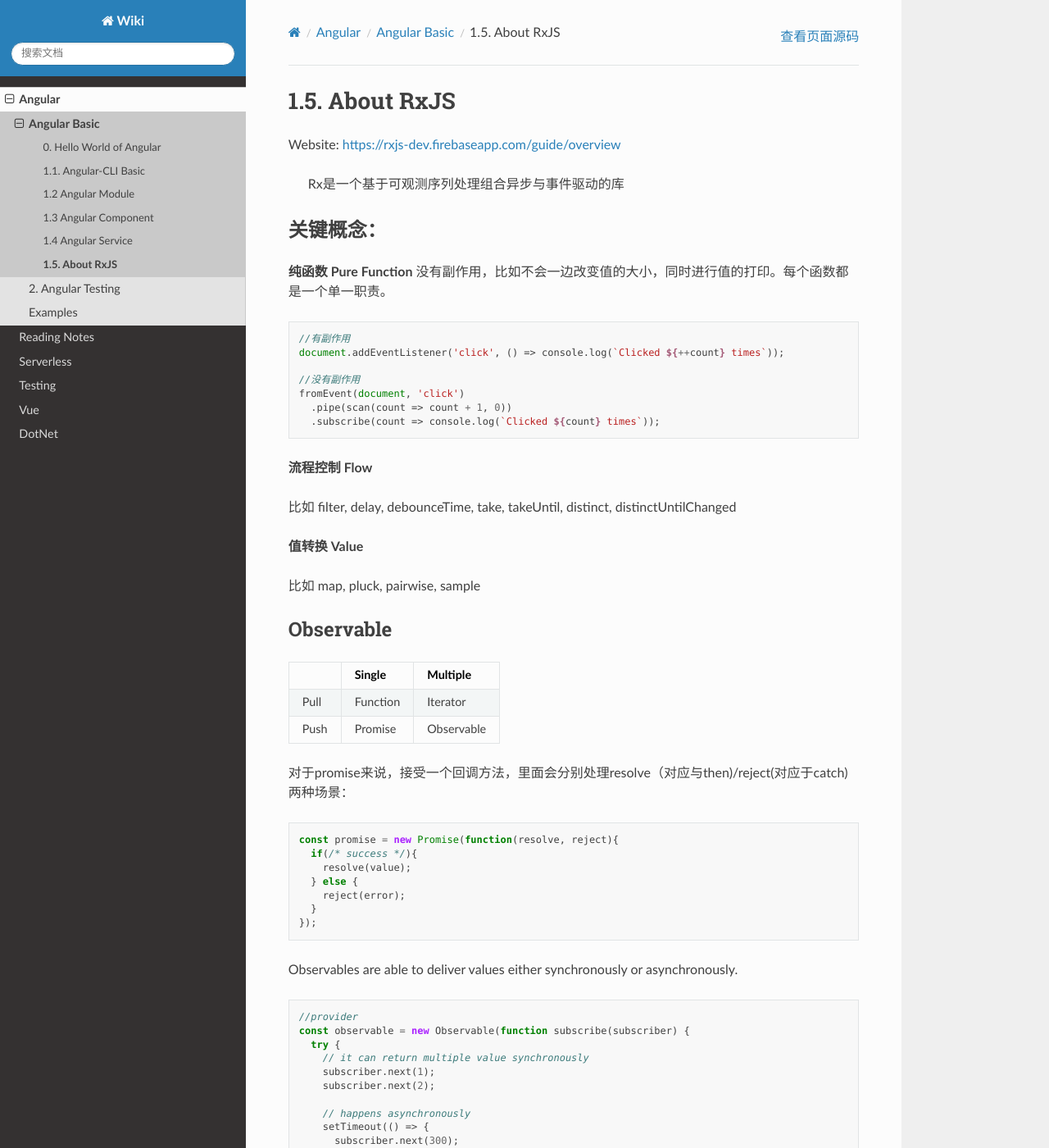
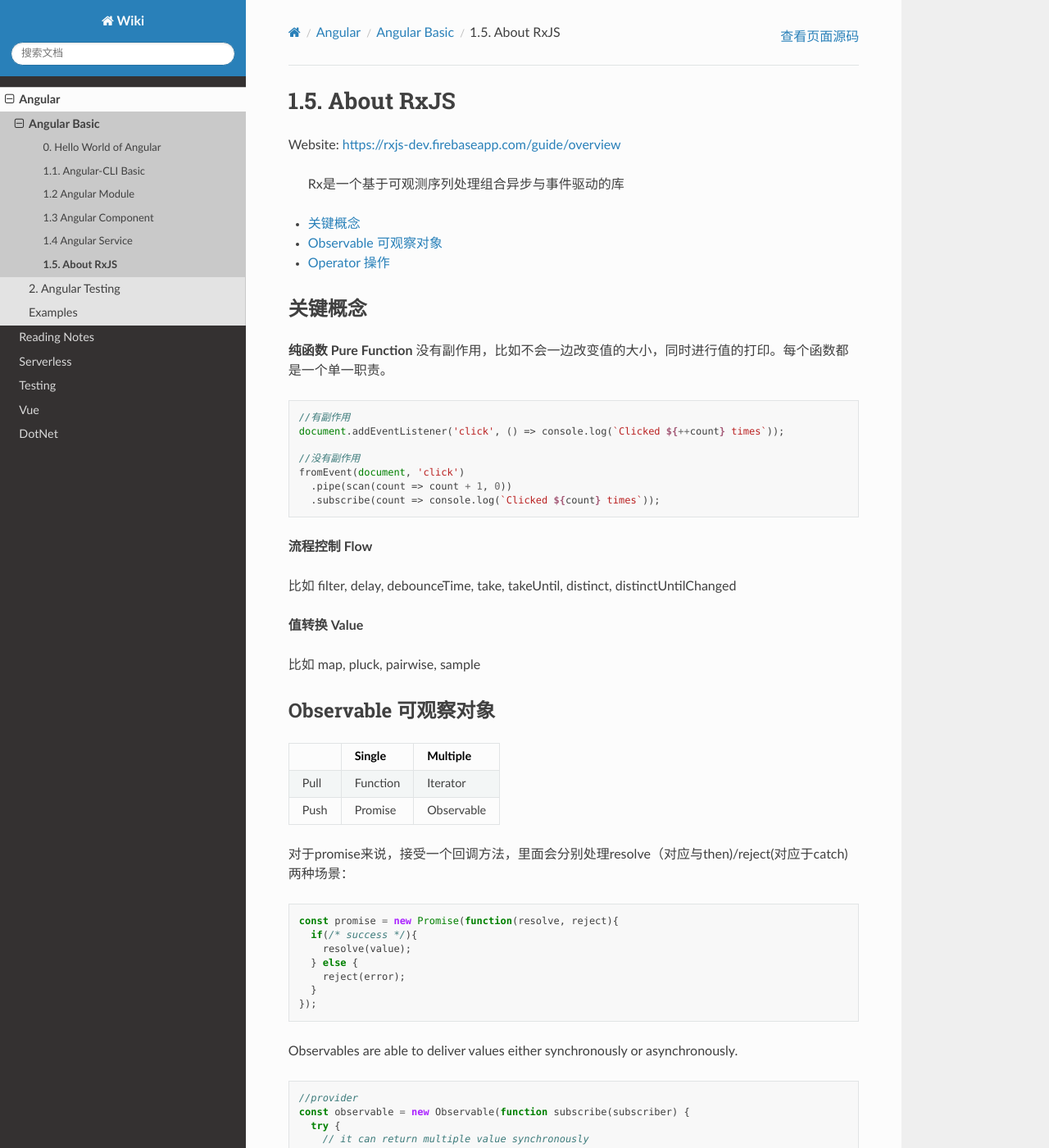
Before and after one commit to abigail830/Sphinx_wiki, a Sphinx documentation site: the page built from source/Angular/1_AngularBasic/1_5_Rxjs.rst, in a window 1280 px wide and 1400 px high. Shown: the whole window at 82% size. Built offline with Sphinx 7.4.7 and the Read the Docs theme 2.0.0, drawn with Linux system fonts in a browser that asks for light colours.

Commit message:
Update 1_5_Rxjs.rst

```diff
--- a/source/Angular/1_AngularBasic/1_5_Rxjs.rst
+++ b/source/Angular/1_AngularBasic/1_5_Rxjs.rst
@@ -5,7 +5,11 @@
 
   Rx是一个基于可观测序列处理组合异步与事件驱动的库
 
-关键概念：
+* `关键概念`_
+* `Observable 可观察对象`_
+* `Operator 操作`_
+
+关键概念
 ^^^^^^^^^^^^
 
 **纯函数 Pure Function**
@@ -32,8 +36,8 @@
 比如 map, pluck, pairwise, sample
 
 
-Observable
-^^^^^^^^^^^^^^^
+Observable 可观察对象
+^^^^^^^^^^^^^^^^^^^^^^^^^^^^
 
 +---------+---------+--------------+
 |         | Single  |  Multiple    |
@@ -95,6 +99,8 @@
 * Dispose Observable
 
 
+Operator 操作
+^^^^^^^^^^^^^^^^^^
 
 
 
```
